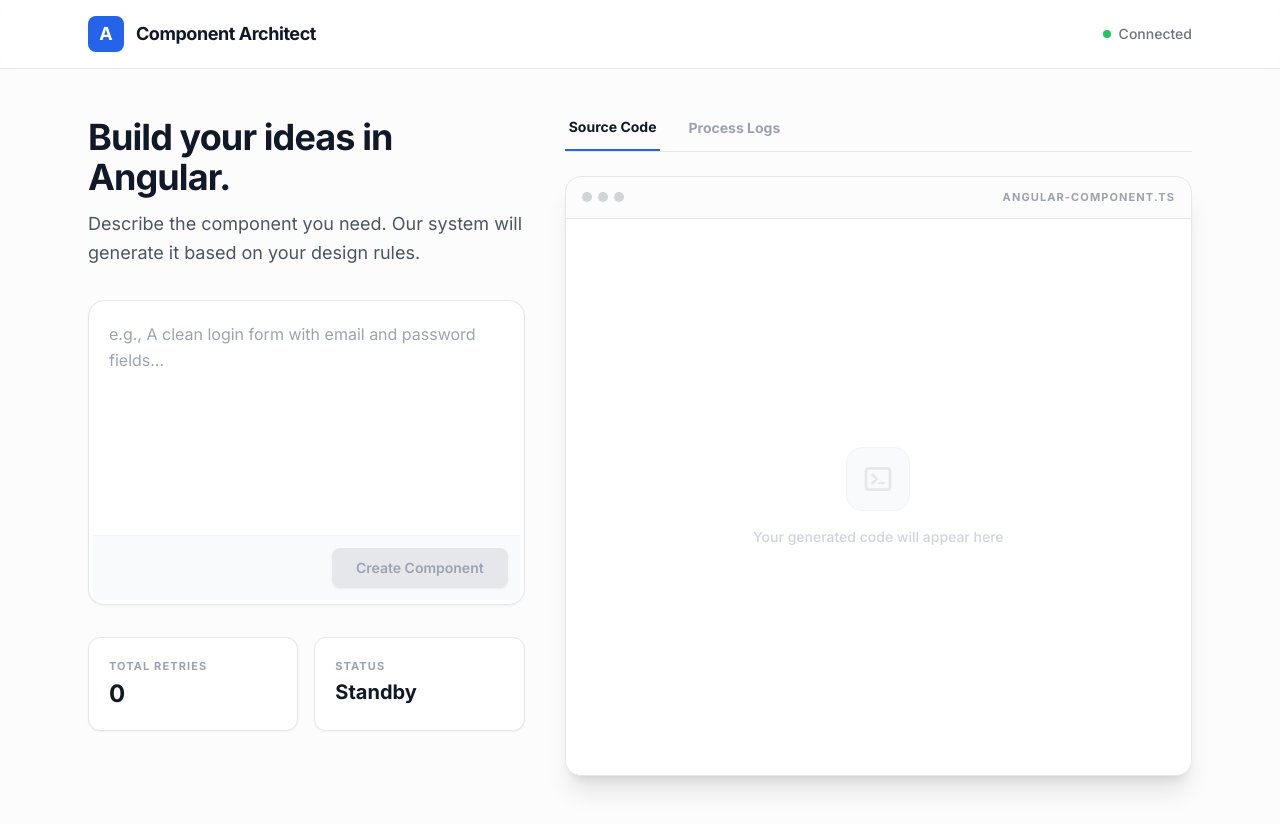
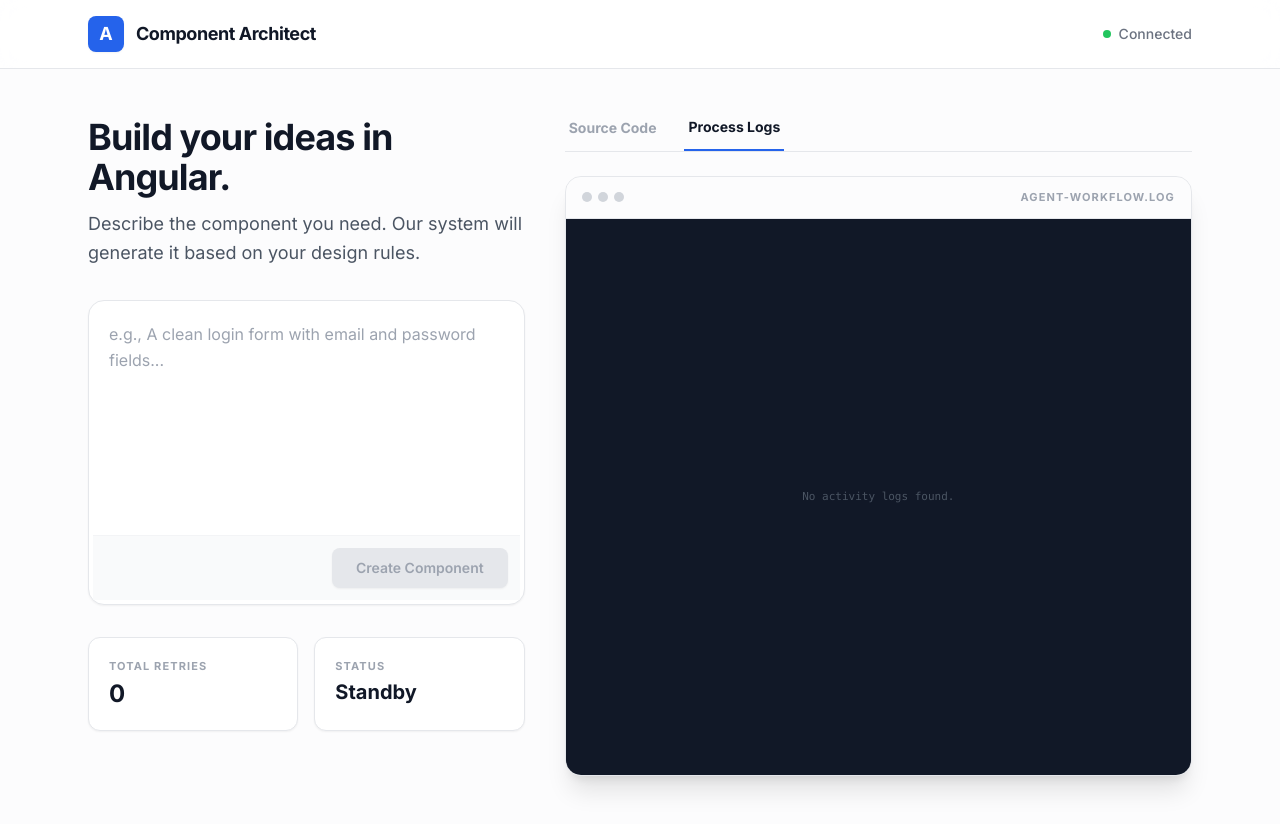
Before and after one commit to RiteshKumar2e/Assesment, a React (Vite) app in the folder frontend/: page / in a window 1280 px wide. Both pictures are taken after a click on the button "Process Logs". Built offline with nearby package versions, Linux system fonts and the light colour scheme.

Commit message:
frontend updated

```diff
--- a/frontend/src/App.tsx
+++ b/frontend/src/App.tsx
@@ -12,8 +12,11 @@
     const [result, setResult] = useState<GenerationResult | null>(null);
     const [loading, setLoading] = useState<boolean>(false);
 
+    const [activeTab, setActiveTab] = useState<'code' | 'logs'>('code');
+
     const handleGenerate = async () => {
         setLoading(true);
+        setActiveTab('logs'); // Switch to logs view when starting generation
         try {
             const response = await fetch('http://localhost:8080/generate', {
                 method: 'POST',
@@ -26,6 +29,7 @@
             const data: GenerationResult = await response.json();
             setResult(data);
             setPrompt(''); // Clear prompt after send
+            setActiveTab('code'); // Switch back to code after success
         } catch (error) {
             console.error('Error:', error);
         } finally {
@@ -118,14 +122,24 @@
                         </div>
                     </div>
 
-                    {/* Right Column: Code (7 columns) */}
+                    {/* Right Column: Viewer (7 columns) */}
                     <div className="lg:col-span-7 space-y-6">
                         <div className="flex items-center justify-between border-b border-gray-200">
                             <div className="flex items-center gap-6">
-                                <button className="text-sm font-bold text-gray-900 border-b-2 border-[#2563eb] pb-3 px-1">Source Code</button>
-                                <button className="text-sm font-bold text-gray-400 pb-3 px-1 hover:text-gray-600 transition-colors">Process Logs</button>
+                                <button
+                                    onClick={() => setActiveTab('code')}
+                                    className={`text-sm font-bold pb-3 px-1 transition-colors ${activeTab === 'code' ? 'text-gray-900 border-b-2 border-[#2563eb]' : 'text-gray-400 hover:text-gray-600'}`}
+                                >
+                                    Source Code
+                                </button>
+                                <button
+                                    onClick={() => setActiveTab('logs')}
+                                    className={`text-sm font-bold pb-3 px-1 transition-colors ${activeTab === 'logs' ? 'text-gray-900 border-b-2 border-[#2563eb]' : 'text-gray-400 hover:text-gray-600'}`}
+                                >
+                                    Process Logs
+                                </button>
                             </div>
-                            {result?.code && (
+                            {result?.code && activeTab === 'code' && (
                                 <button
                                     onClick={handleExport}
                                     className="mb-2 text-xs font-bold text-[#2563eb] hover:text-[#1d4ed8] flex items-center gap-1.5 transition-colors"
@@ -145,11 +159,14 @@
                                     <div className="w-2.5 h-2.5 rounded-full bg-gray-300"></div>
                                     <div className="w-2.5 h-2.5 rounded-full bg-gray-300"></div>
                                 </div>
-                                <span className="text-[11px] font-bold text-gray-400 uppercase tracking-widest">angular-component.ts</span>
+                                <span className="text-[11px] font-bold text-gray-400 uppercase tracking-widest">
+                                    {activeTab === 'code' ? 'angular-component.ts' : 'agent-workflow.log'}
+                                </span>
                             </div>
 
-                            <div className="flex-1 overflow-auto p-6 bg-white">
-                                {result ? (
+                            <div className={`flex-1 overflow-auto ${activeTab === 'logs' ? 'bg-gray-900 p-0' : 'bg-white p-6'}`}>
+                                {activeTab === 'code' ? (
+                                    result ? (
                                         <pre className="font-mono text-[13px] leading-relaxed text-blue-900/80 antialiased whitespace-pre-wrap">
                                             <code>{result.code}</code>
                                         </pre>
@@ -162,19 +179,25 @@
                                             </div>
                                             <p className="text-sm font-medium">Your generated code will appear here</p>
                                         </div>
+                                    )
+                                ) : (
+                                    <div className="p-6 font-mono text-[11px] h-full overflow-auto">
+                                        {result?.logs ? (
+                                            result.logs.map((log: string, i: number) => (
+                                                <div key={i} className="flex gap-3 mb-2 last:mb-0 border-l-2 border-gray-800 pl-3">
+                                                    <span className="text-gray-600 shrink-0 select-none">[{new Date().toLocaleTimeString([], { hour12: false })}]</span>
+                                                    <span className="text-blue-400 font-bold select-none whitespace-nowrap">AGENT →</span>
+                                                    <span className="text-gray-300">{log}</span>
+                                                </div>
+                                            ))
+                                        ) : (
+                                            <div className="h-full flex flex-col items-center justify-center text-gray-600 select-none">
+                                                <p>No activity logs found.</p>
+                                            </div>
                                         )}
                                     </div>
-
-                            {result?.logs && (
-                                <div className="p-4 bg-gray-900 border-t border-gray-800 h-40 overflow-auto scrollbar-thin scrollbar-thumb-gray-700">
-                                    {result.logs.map((log: string, i: number) => (
-                                        <div key={i} className="text-[11px] font-mono text-gray-400 flex gap-3 mb-1.5 last:mb-0">
-                                            <span className="text-gray-600 shrink-0">{new Date().toLocaleTimeString([], { hour12: false })}</span>
-                                            <span className="text-gray-300">{log}</span>
+                                )}
                             </div>
-                                    ))}
-                                </div>
-                            )}
                         </div>
                     </div>
                 </div>
```
Lines whose indentation alone changed are shown as unchanged.
